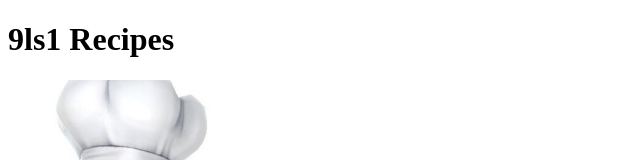
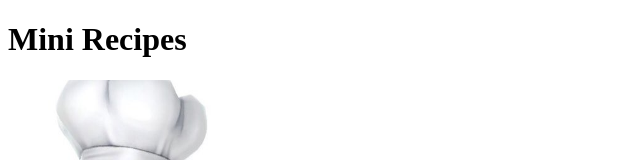
Before and after one commit to Rudian90/odin-recipes, a plain HTML site: page Index.Html in a window 1280 px wide. Shown: the top 160 px of the page, without its empty margins (0-640 px from the left). Drawn offline with Linux system fonts and the light colour scheme.

Commit message:
Update Index.Html

```diff
--- a/Index.Html
+++ b/Index.Html
@@ -1,13 +1,15 @@
 <!DOCTYPE html>
 <html lang="en">
+
 <head>
     <meta charset="UTF-8">
     <meta http-equiv="X-UA-Compatible" content="IE=edge">
     <meta name="viewport" content="width=device-width, initial-scale=1.0">
     <title>9ls1 Recipes</title>
 </head>
+
 <body>
-    <h1>9ls1 Recipes</h1>
+    <h1>Mini Recipes</h1>
     <img src="chef minions.jpg" height="250" width="250">
 
     <ul>
@@ -17,14 +19,10 @@
             <li><a href="Recipes/Ribbe.html">Ribbe</a></li>
 
         </h3>
-
-
-
-
-
     </ul>
 
 
 
 </body>
+
 </html>
```
Lines whose indentation alone changed are shown as unchanged.
